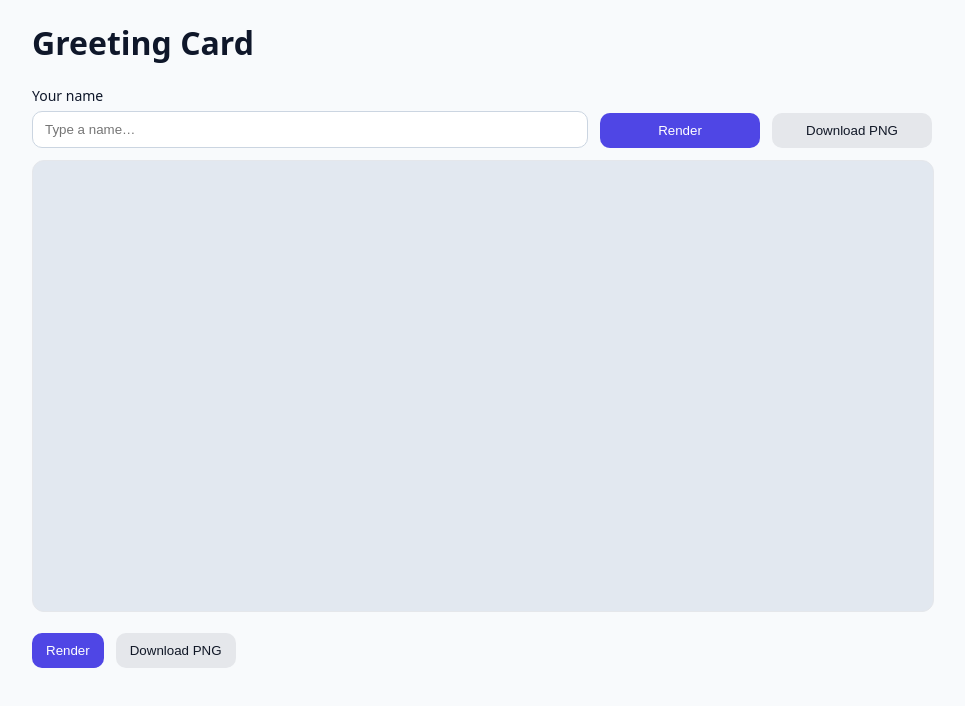
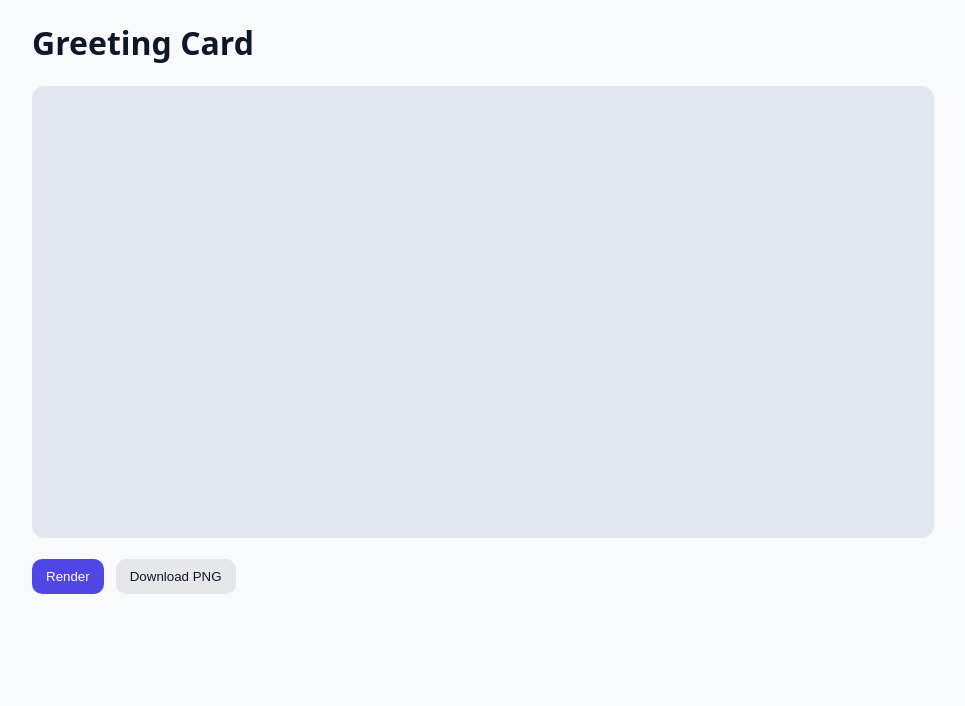
Before and after one commit to Abdulelah86/greeting-card, a plain HTML site: page index.html in a window 1280 px wide. Shown: the whole page, without its empty margins (158-1123 px from the left). Drawn offline with Linux system fonts and the light colour scheme.

Commit message:
Update index.html

```diff
--- a/index.html
+++ b/index.html
@@ -24,13 +24,7 @@
   <h1>Greeting Card</h1>
 
 
-  <div class="controls">
-    <label>Your name
-      <input id="nameText" type="text" placeholder="Type a name…" />
-    </label>
-    <button id="renderBtn">Render</button>
-    <button class="secondary" id="downloadBtn">Download PNG</button>
-  </div>
+
 
   <canvas id="cardCanvas"></canvas>
 <p id="status" class="err"></p>
```
